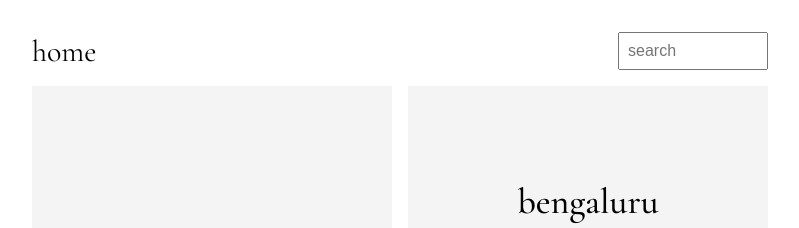
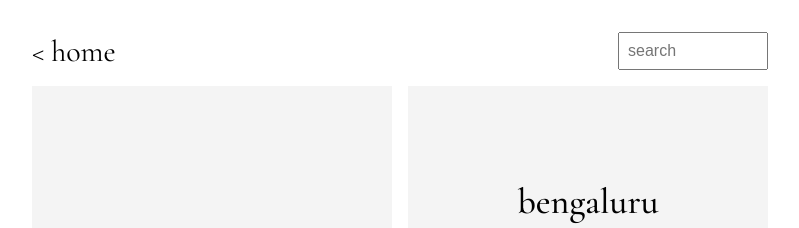
Before and after one commit to harsh-nahar/harsh-nahar.github.io, a Jekyll site: the page built from blog/index.md, in a window 1280 px wide. Shown: the top 228 px of the page, without its empty margins (240-1039 px from the left). Built offline with Jekyll 4.4.1, drawn with Linux system fonts in a browser that asks for light colours.

Commit message:
Update blog.html

```diff
--- a/_layouts/blog.html
+++ b/_layouts/blog.html
@@ -3,7 +3,7 @@ layout: default
 ---
 <div class="container blog-container">
   <div class="header-bar">
-    <a href="{{ '/' | relative_url }}" class="back-home">home</a>
+    <a href="{{ '/' | relative_url }}" class="back-home">&lt; home</a>
     <input type="search" id="search" class="search" placeholder="search">
   </div>
   <div class="grid" id="postGrid">
```
